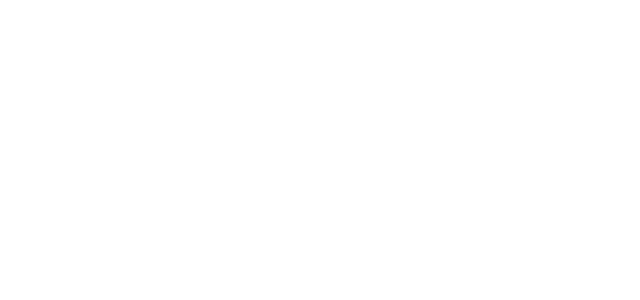
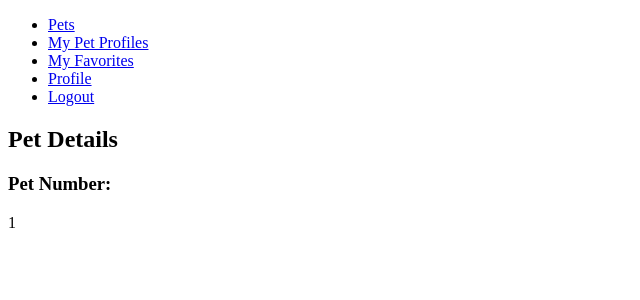
Before and after one commit to rachel-kendricks/pawfect-playdates-client, a React (Vite) app: page /pets/1 in a window 1280 px wide. Before the commit this address had no page. Shown: the top 300 px of the page, without its empty margins (0-640 px from the left). Built offline with nearby package versions, Linux system fonts and the light colour scheme; sample sign-in values are in the browser's storage.

Commit message:
added login and logout feature

```diff
--- a/src/components/Navbar.jsx
+++ b/src/components/Navbar.jsx
@@ -1,11 +1,43 @@
+import { Link, useNavigate } from "react-router-dom"
 
 
 export const Navbar = () => {
+
+    const navigate = useNavigate()
+
+
     return(
-        <ul>
-            <li>Pets</li>
-            <li>My Pet Profiles</li>
-            <li>My Favorites</li>
-        </ul>
-    )
+        <div className="navbar">
+            <ul className="navbar-list">
+                <li>
+                    <Link to={"./pets"}>Pets</Link>
+                </li>
+                <li>
+                    <Link to={"./mypetprofiles"}>My Pet Profiles</Link>
+                </li>
+                <li>
+                    <Link to={"./favorites"}>My Favorites</Link>
+                </li>
+                <li>
+                    <Link to={"./profile"}>Profile</Link>
+                </li>
+                {localStorage.getItem("pawfect_token") ? (
+                    <li className="navbar-item">
+                        <Link
+                        to="./login"
+                        className="navbar-link"
+                        onClick={() => {
+                            localStorage.removeItem("pawfect_token")
+                            navigate("/login", { replace: true })
+                        }}
+                        >
+                        Logout
+                        </Link>
+                    </li>
+                    ) : (
+                    ""
+                    )}
+            </ul>
+        </div>
+        )
 }
--- /dev/null
+++ b/src/pages/AddPetProfile.jsx
@@ -0,0 +1,9 @@
+
+
+export const AddPetProfile = () => {
+    return (
+        <section>
+            <h1>Add Pet Profile</h1>
+        </section>
+    )
+}
--- /dev/null
+++ b/src/pages/EditPetDetails.jsx
@@ -0,0 +1,9 @@
+
+
+export const EditPetDetails = () => {
+    return (
+        <section>
+            <h1>EditPetDetails</h1>
+        </section>
+    )
+}
--- a/src/pages/Login.jsx
+++ b/src/pages/Login.jsx
@@ -1,7 +1,7 @@
 import { useRef, useState } from "react"
 import { Link, useNavigate } from "react-router-dom";
 
-const Login = () => {
+export const Login = () => {
     const [username, setUsername] = useState("")
     const [password, setPassword] = useState("")
     const existDialog = useRef()
@@ -20,7 +20,7 @@ const Login = () => {
             .then(authInfo => {
                 if (authInfo.valid) {
                     localStorage.setItem("pawfect_token", JSON.stringify(authInfo))
-                    navigate("/")
+                    navigate("/pets")
                 } else {
                     existDialog.current.showModal()
                 }
@@ -71,5 +71,3 @@ const Login = () => {
         </main>
     )
 }
-
-export default Login;
--- /dev/null
+++ b/src/pages/MyFavorites.jsx
@@ -0,0 +1,9 @@
+
+
+export const MyFavorites = () => {
+    return (
+        <section>
+            <h1>My Favorites</h1>
+        </section>
+    )
+}
--- /dev/null
+++ b/src/pages/MyPetProfiles.jsx
@@ -0,0 +1,14 @@
+
+
+
+
+export const MyPetProfiles = () => {
+    return (
+        <section>
+            <h1>MyPetProfiles</h1>
+            <button>Add Pet Profile</button>
+        </section>
+    )
+}
+
+// export default MyPetProfiles;
--- a/src/pages/PetDetails.jsx
+++ b/src/pages/PetDetails.jsx
@@ -1,8 +1,17 @@
+import { useParams } from "react-router-dom"
 
 
 
 export const PetDetails = () => {
+    const { petId } = useParams({})
+
     return (
-        <><h1>PetsList</h1></>
+       <section>
+        <h1>Pet Details</h1>
+        <div>
+            <h3>Pet Number:</h3>
+            {petId}
+        </div>
+       </section>
     )
 }
--- /dev/null
+++ b/src/pages/Profile.jsx
@@ -0,0 +1,9 @@
+
+
+export const Profile = () => {
+    return (
+        <section>
+            <h1>Profile</h1>
+        </section>
+    )
+}
--- a/src/pages/Register.jsx
+++ b/src/pages/Register.jsx
@@ -1,9 +1,9 @@
 
 
-const Register = () => {
+export const Register = () => {
   return (
       <><h1>Register</h1></>
   )
 }
 
-export default Register;
+// export default Register;
--- a/src/views/ApplicationViews.jsx
+++ b/src/views/ApplicationViews.jsx
@@ -1,6 +1,14 @@
 import { BrowserRouter, Route, Routes } from "react-router-dom";
-import Login from "../pages/Login";
-import Register from "../pages/Register";
+import { Login } from "../pages/Login";
+import { Register } from "../pages/Register";
+import { Authorized } from "../views/Authorized";
+import { PetsList } from "../pages/PetsList"
+import { PetDetails } from "../pages/PetDetails";
+import { MyPetProfiles } from "../pages/MyPetProfiles";
+import { AddPetProfile } from "../pages/AddPetProfile";
+import { MyFavorites } from "../pages/MyFavorites";
+import { EditPetDetails } from "../pages/EditPetDetails";
+import { Profile } from "../pages/Profile";
 
 export const ApplicationViews = () => {
     return (
@@ -8,6 +16,19 @@ export const ApplicationViews = () => {
             <Routes>
                 <Route path="/login" element={<Login />} />
                 <Route path="/register" element={<Register />} />
+                <Route element={<Authorized />} >
+                    <Route path="/pets" >
+                        <Route index element={<PetsList/>} />
+                        <Route path=":petId">
+                            <Route index element={<PetDetails/>} />
+                            <Route path="edit" element={<EditPetDetails/>} />
+                        </Route>
+                    </Route>
+                    <Route path="/mypetprofiles" element={<MyPetProfiles/>} />
+                    <Route path="/add" element={<AddPetProfile/>} />
+                    <Route path="/favorites" element={<MyFavorites/>} />
+                    <Route path="/profile" element={<Profile/>} />
+                </Route>
             </Routes>
         </BrowserRouter>
     );
--- a/src/views/Authorized.jsx
+++ b/src/views/Authorized.jsx
@@ -1,5 +1,5 @@
 import { Navigate, Outlet } from "react-router-dom"
-import { Navbar } from "../components/navbar"
+import { Navbar } from "../components/Navbar"
 
 export const Authorized = () => {
   if (localStorage.getItem("pawfect_token")) {
@@ -12,3 +12,5 @@ export const Authorized = () => {
   }
   return <Navigate to='/login' replace />
 }
+
+// export default Authorized;
```
